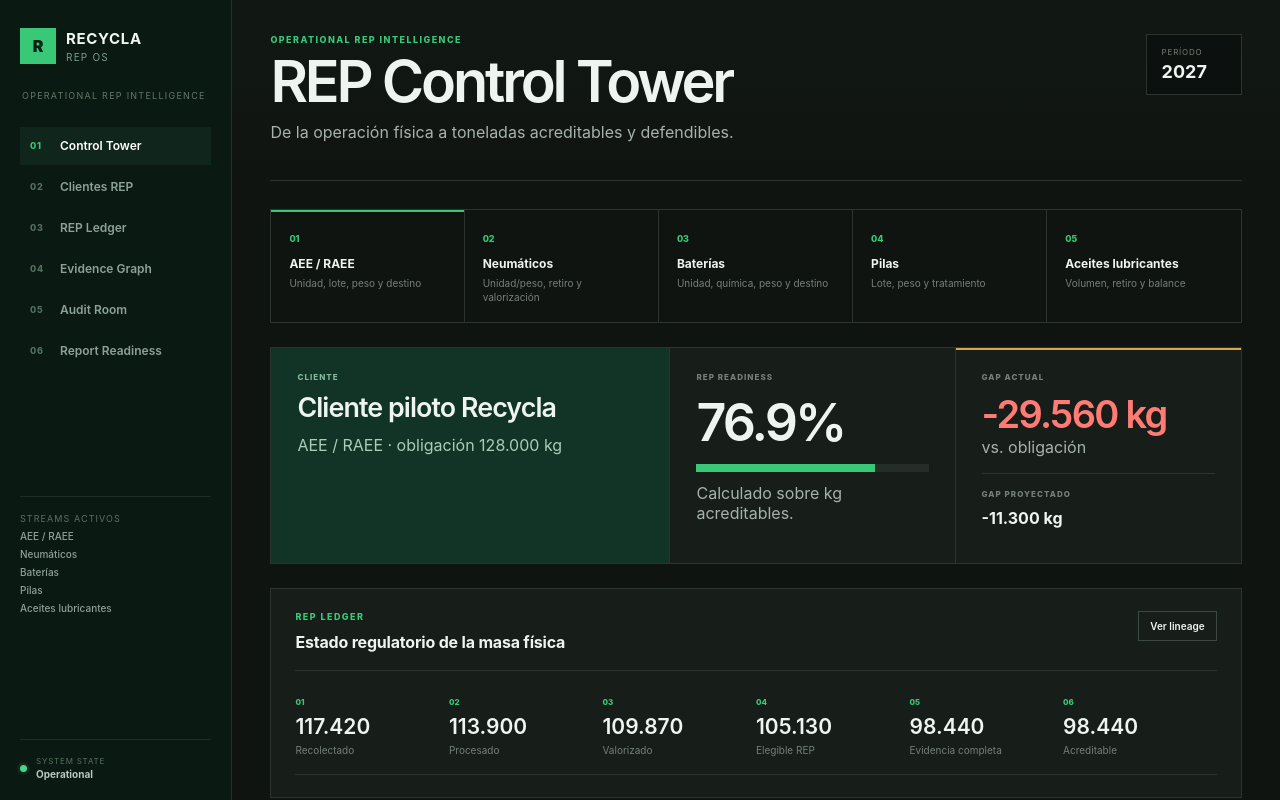
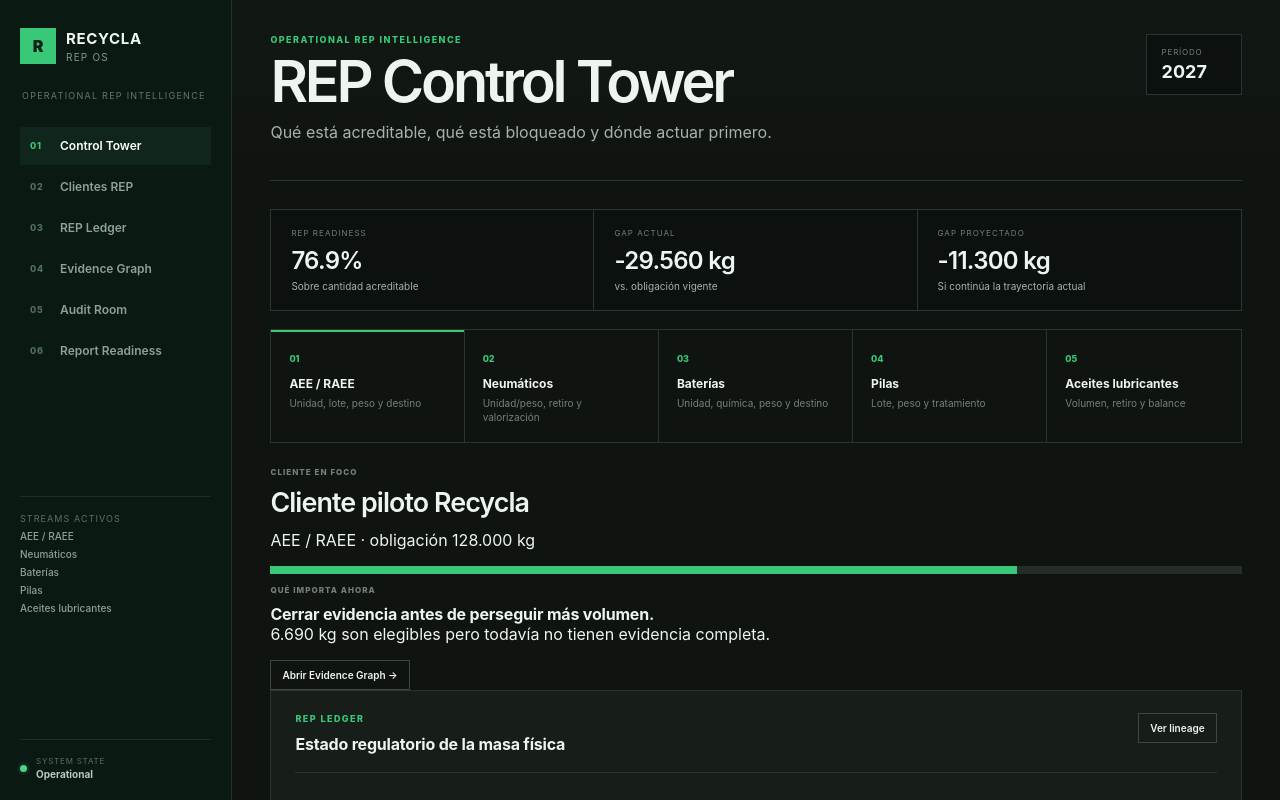
Before and after one commit to traviscomber/recycla, a Next.js app: page / in a window 1280 px wide. Shown: the top 800 px of the page. Built offline with nearby package versions, Linux system fonts and the light colour scheme.

Commit message:
ui: make control tower decision-first

```diff
--- a/src/app/page.tsx
+++ b/src/app/page.tsx
@@ -16,19 +16,6 @@ export default function Home() {
     ["Acreditable", demo.accreditable]
   ] as const;
 
-  return (
-    <AppShell active="/">
-      <header className="topbar">
-        <div>
-          <p className="eyebrow">Operational REP Intelligence</p>
-          <h1>REP Control Tower</h1>
-          <p className="muted">De la operación física a toneladas acreditables y defendibles.</p>
-        </div>
-        <div className="period"><span>Período</span><strong>{demo.period}</strong></div>
-      </header>
-
-      <section className="streams">
-        {priorityStreams.map((s, i) => {
   const slugMap = {
     AEE_RAEE: "aee-raee",
     NEUMATICOS: "neumaticos",
@@ -36,7 +23,38 @@ export default function Home() {
     PILAS: "pilas",
     ACEITES_LUBRICANTES: "aceites-lubricantes"
   } as const;
+
   return (
+    <AppShell active="/">
+      <header className="topbar">
+        <div>
+          <p className="eyebrow">Operational REP Intelligence</p>
+          <h1>REP Control Tower</h1>
+          <p className="muted">Qué está acreditable, qué está bloqueado y dónde actuar primero.</p>
+        </div>
+        <div className="period"><span>Período</span><strong>{demo.period}</strong></div>
+      </header>
+
+      <section className="decisionStrip" aria-label="Estado REP principal">
+        <article>
+          <span>REP Readiness</span>
+          <strong>{readiness.toFixed(1)}%</strong>
+          <p>Sobre cantidad acreditable</p>
+        </article>
+        <article>
+          <span>Gap actual</span>
+          <strong className="negative">{fmt(gap)} kg</strong>
+          <p>vs. obligación vigente</p>
+        </article>
+        <article>
+          <span>Gap proyectado</span>
+          <strong className="negative">{fmt(projectedGap)} kg</strong>
+          <p>Si continúa la trayectoria actual</p>
+        </article>
+      </section>
+
+      <section className="streams">
+        {priorityStreams.map((s, i) => (
           <Link
             href={`/productos/${slugMap[s.id]}`}
             key={s.id}
@@ -46,36 +64,28 @@ export default function Home() {
             <strong>{s.label}</strong>
             <p>{s.traceability}</p>
           </Link>
-          );
-        })}
+        ))}
       </section>
 
-      <section className="heroGrid">
-        <article className="card dark">
-          <span className="label">Cliente</span>
+      <section className="focusBand">
+        <article className="focusClient">
+          <span className="label">Cliente en foco</span>
           <h2>{demo.client}</h2>
           <p>AEE / RAEE · obligación {fmt(demo.obligation)} kg</p>
+          <div className="progress"><div style={{ width: `${readiness}%` }} /></div>
         </article>
-        <article className="card">
-          <span className="label">REP Readiness</span>
-          <div className="big">{readiness.toFixed(1)}%</div>
-          <div className="progress"><div style={{ width: `${readiness}%` }} /></div>
-          <p className="muted">Calculado sobre kg acreditables.</p>
-        </article>
-        <article className="card risk">
-          <span className="label">Gap actual</span>
-          <div className="gap">{fmt(gap)} kg</div>
-          <p className="muted">vs. obligación</p>
-          <hr />
-          <span className="label">Gap proyectado</span>
-          <strong>{fmt(projectedGap)} kg</strong>
+        <article className="focusAction">
+          <span className="label">Qué importa ahora</span>
+          <h3>Cerrar evidencia antes de perseguir más volumen.</h3>
+          <p>{fmt(demo.eligible - demo.evidenceComplete)} kg son elegibles pero todavía no tienen evidencia completa.</p>
+          <Link className="buttonLink" href="/evidence">Abrir Evidence Graph →</Link>
         </article>
       </section>
 
       <section className="panel">
         <div className="panelHead">
           <div><p className="eyebrow">REP Ledger</p><h3>Estado regulatorio de la masa física</h3></div>
-          <a className="buttonLink" href="/ledger">Ver lineage</a>
+          <Link className="buttonLink" href="/ledger">Ver lineage</Link>
         </div>
         <div className="stages">
           {stages.map(([label, value], i) => (
@@ -105,7 +115,7 @@ export default function Home() {
 
         <article className="panel">
           <p className="eyebrow">Evidence Graph</p>
-          <h3>Cada número debe abrir su evidencia</h3>
+          <h3>Cada número abre su evidencia.</h3>
           <div className="path">
             <span>Retiro</span><span>Pesaje</span><span>Lote</span><span>Valorización</span><span>Certificado</span>
           </div>
```
Lines whose indentation alone changed are shown as unchanged.
